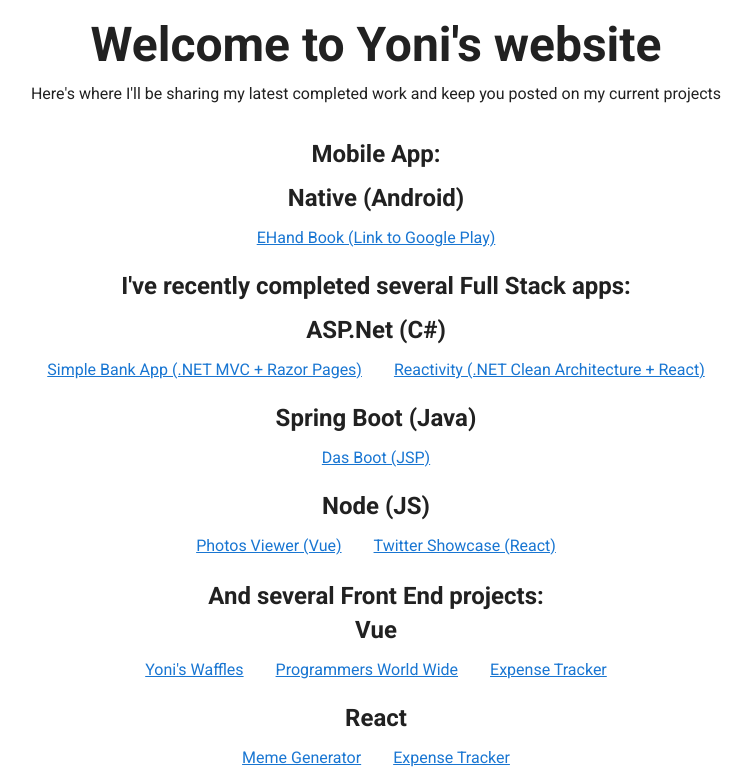
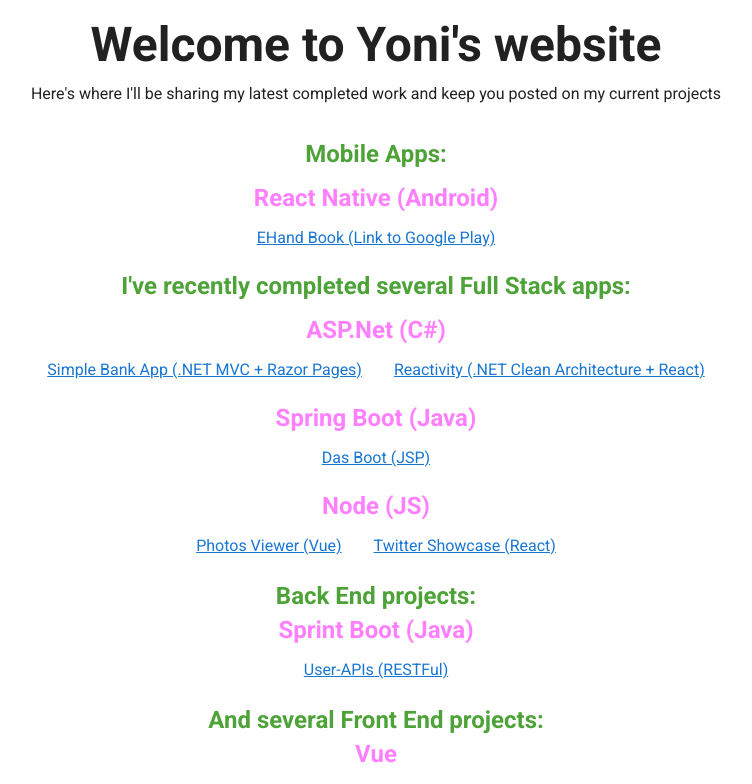
Before and after one commit to jonath23/portfolio, a Vue app: page / in a window 1280 px wide. Shown: the part 280-1064 px from the top of the page, without its empty margins (264-1016 px from the left). Built offline with nearby package versions, Linux system fonts and the light colour scheme.

Commit message:
updated packages

```diff
--- a/src/components/HelloWorld.vue
+++ b/src/components/HelloWorld.vue
@@ -21,9 +21,9 @@
       </v-flex>
       <v-flex mb-5 xs12>
         <h2 class="headline font-weight-bold mb-3">
-          Mobile App:
+          Mobile Apps:
         </h2>
-        <h3 class="headline font-weight-bold mb-3">Native (Android)</h3>
+        <h3 class="headline font-weight-bold mb-3">React Native (Android)</h3>
 
         <v-layout justify-center>
           <a
@@ -77,6 +77,22 @@
         <v-layout justify-center>
           <a
             v-for="(next, i) in completedFullStackNodeProjects"
+            :key="i"
+            :href="next.href"
+            class="subheading mx-4"
+            target="_blank"
+          >
+            {{ next.text }}
+          </a>
+        </v-layout>
+      </v-flex>
+      <v-flex mb-5 xs12>
+        <h2>Back End projects:</h2>
+        <h3 class="headline font-weight-bold mb-3">Sprint Boot (Java)</h3>
+
+        <v-layout justify-center>
+          <a
+            v-for="(next, i) in completedBackEndJavaProjects"
             :key="i"
             :href="next.href"
             class="subheading mx-4"
@@ -204,6 +220,12 @@
         href: "https://yw-das-boot.herokuapp.com/index.html#/",
       },
     ],
+    completedBackEndJavaProjects: [
+      {
+        text: "User-APIs (RESTFul)",
+        href: "https://yw-user-apis.herokuapp.com/api/swagger-ui.html#/",
+      },
+    ],
     completedFullStackNetProjects: [
       {
         text: "Simple Bank App (.NET MVC + Razor Pages)",
@@ -261,3 +283,11 @@
   }),
 };
 </script>
+<style scoped>
+h2{
+  color:rgb(77, 163, 55)
+}
+h3{
+  color:rgb(255, 127, 255)
+}
+</style>
```
Also changed, not shown: 2 other files (tests, documents, lock files or other folders).
